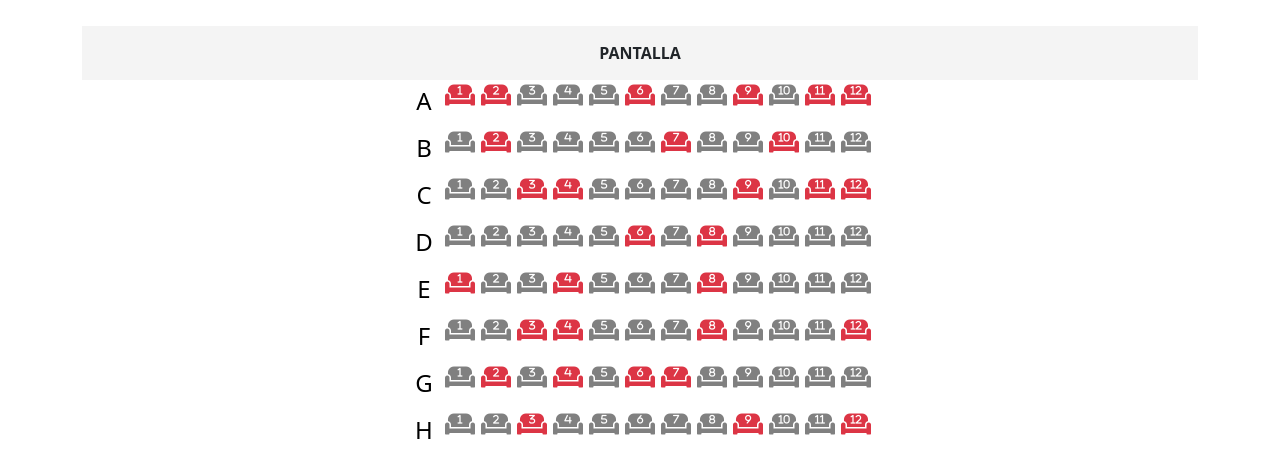
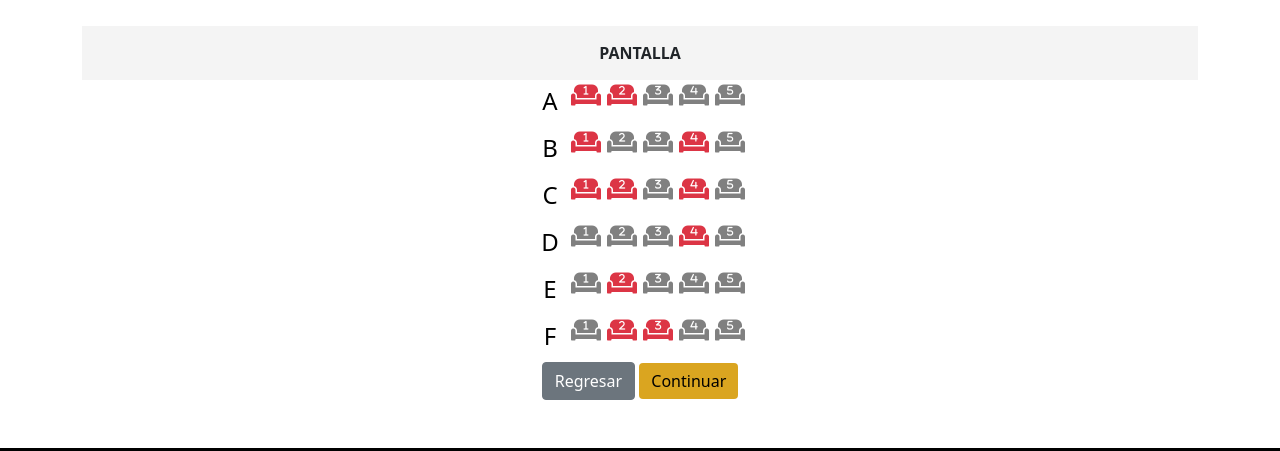
Before and after one commit to dluna2010/Cinememex, a website: page app/views/asientos.html in a window 1280 px wide. Shown: the part 472-923 px from the top of the page. Drawn offline with nearby package versions, Linux system fonts and the light colour scheme.

Commit message:
Update asientos.html

```diff
--- a/app/views/asientos.html
+++ b/app/views/asientos.html
@@ -160,8 +160,8 @@
     <script>
         document.addEventListener('DOMContentLoaded', function () {
             const seatsContainer = document.getElementById('seats');
-            const rows = ['A', 'B', 'C', 'D', 'E', 'F', 'G', 'H'];
-            const numSeatsPerRow = 12;
+            const rows = ['A', 'B', 'C', 'D', 'E', 'F'];
+            const numSeatsPerRow = 5;
 
             function createSeats() {
                 rows.forEach(row => {
```
